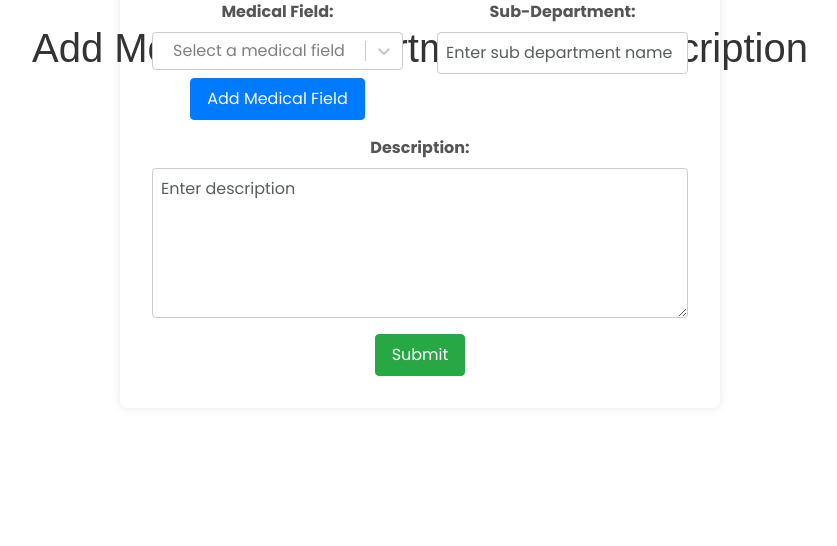
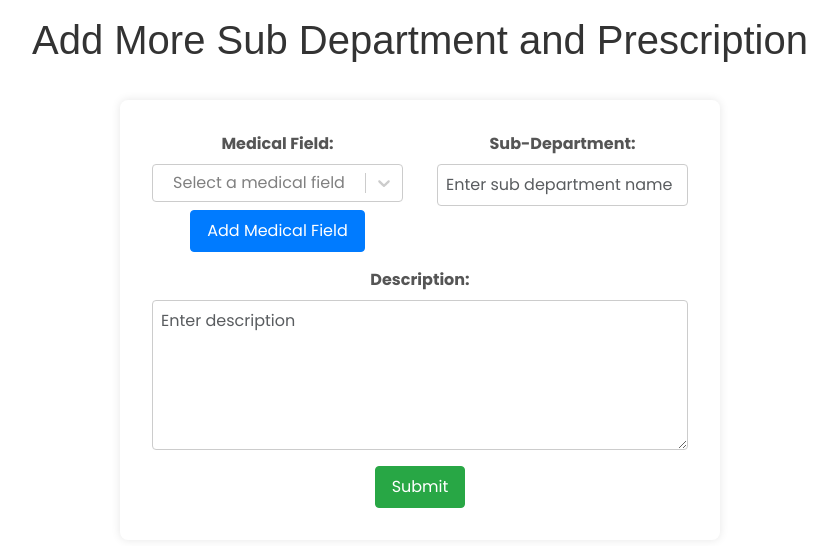
Before and after one commit to abhaysarkar/datasetcollection, a React (Vite) app: page /audio-addpres in a window 1280 px wide. Shown: the top 546 px of the page, without its empty margins (220-1057 px from the left). Built offline with nearby package versions, Linux system fonts and the light colour scheme; no server answers.

Commit message:
Update AudioAddpres.jsx

```diff
--- a/src/components/AudioAddpres.jsx
+++ b/src/components/AudioAddpres.jsx
@@ -1,3 +1,222 @@
+// import React, { useState, useEffect } from 'react';
+// import Select from 'react-select';
+// import axios from 'axios';
+// import Modal from 'react-modal';
+// import ApiService from '../services/ApiService';
+// import './Addpres.css';
+
+// Modal.setAppElement('#root');
+
+// function AudioAddpres() {
+//   const [medicalFields, setMedicalFields] = useState([]);
+//   const [selectedMedicalField, setSelectedMedicalField] = useState(null);
+//   const [name, setName] = useState('');
+//   const [description, setDescription] = useState('');
+//   const [isModalOpen, setIsModalOpen] = useState(false);
+//   const [newMedicalField, setNewMedicalField] = useState('');
+//   const [message, setMessage] = useState('');
+//   const [isConfirmModalOpen, setIsConfirmModalOpen] = useState(false);
+//   const [confirmCallback, setConfirmCallback] = useState(null);
+
+//   useEffect(() => {
+//     fetchMedicalFields();
+//   }, []);
+
+//   const fetchMedicalFields = () => {
+//     ApiService.getAllMedicalFields()
+//       .then(response => {
+//         const options = response.data.map(field => ({ value: field.id, label: field.name }));
+//         setMedicalFields(options);
+//       })
+//       .catch(error => {
+//         console.error('Error fetching medical fields:', error);
+//       });
+//   };
+
+//   const handleMedicalFieldChange = selectedOption => {
+//     setSelectedMedicalField(selectedOption);
+//   };
+
+//   const openConfirmModal = (callback) => {
+//     setConfirmCallback(() => callback);
+//     setIsConfirmModalOpen(true);
+//   };
+
+//   const handleSubmit = async (e) => {
+//     e.preventDefault();
+//     const mediacalFieldId = selectedMedicalField?.value;
+
+//     if (!mediacalFieldId) {
+//       alert('Please select a medical field.');
+//       return;
+//     }
+
+//     const subDept = { name, description };
+
+//     openConfirmModal(async () => {
+//       try {
+//         const response = await axios.post(`https://datacollection-backend-eb040f587829.herokuapp.com/api/medical-fields/${mediacalFieldId}/sub-departments`, subDept, {
+//           headers: {
+//             'Content-Type': 'application/json',
+//           },
+//         });
+
+//         console.log(response.data);
+//       } catch (error) {
+//         console.error('Error:', error);
+//       }
+
+//       setSelectedMedicalField(null);
+//       setName('');
+//       setDescription('');
+//     });
+//   };
+
+//   const handleAddMedicalField = async (e) => {
+//     e.preventDefault();
+
+//     const newField = { name: newMedicalField };
+
+//     try {
+//       const response = await axios.post('https://datacollection-backend-eb040f587829.herokuapp.com/api/medical-fields', newField, {
+//         headers: {
+//           'Content-Type': 'application/json',
+//         },
+//       });
+
+//       console.log(response.data);
+//       setNewMedicalField('');
+//       setMessage(`Medical field "${response.data.name}" is added successfully`);
+//       fetchMedicalFields(); // Refresh the medical fields list
+//     } catch (error) {
+//       console.error('Error adding medical field:', error);
+//     }
+//   };
+
+//   return (
+//     <>
+//       <h1 className="text-center my-4">Add More Sub Department and Prescription</h1>
+//       <div className='container'>
+//         <form className='form' onSubmit={handleSubmit}>
+//           <div className="row mb-3">
+//             <div className="col">
+//               <label htmlFor="medicalField" className="form-label">Medical Field:</label>
+//               <Select
+//                 id="medicalField"
+//                 options={medicalFields}
+//                 onChange={handleMedicalFieldChange}
+//                 value={selectedMedicalField}
+//                 placeholder="Select a medical field"
+//                 required
+//               />
+//               <button type="button" onClick={() => setIsModalOpen(true)} className="btn btn-primary mt-2">
+//                 Add Medical Field
+//               </button>
+//             </div>
+//             <div className="col">
+//               <label htmlFor="subDepartment" className="form-label">Sub-Department:</label>
+//               <input
+//                 type="text"
+//                 value={name}
+//                 onChange={(e) => setName(e.target.value)}
+//                 placeholder="Enter sub department name"
+//                 className="form-control"
+//                 required
+//               />
+//             </div>
+//           </div>
+//           <div className="row mb-3">
+//             <div className="col">
+//               <label htmlFor="description" className="form-label">Description:</label>
+//               <textarea
+//                 id="description"
+//                 name="description"
+//                 className="form-control textarea-large"
+//                 placeholder="Enter description"
+//                 onChange={(e) => setDescription(e.target.value)}
+//                 value={description}
+//                 required
+//                 style={{ height: '150px' }}
+//               />
+//             </div>
+//           </div>
+//           <div className="row">
+//             <div className="col text-center">
+//               <button type="submit" className="btn btn-success">Submit</button>
+//             </div>
+//           </div>
+//         </form>
+//       </div>
+
+//       <Modal
+//         isOpen={isConfirmModalOpen}
+//         onRequestClose={() => setIsConfirmModalOpen(false)}
+//         contentLabel="Confirm Action"
+//         className="modal-dialog"
+//         overlayClassName="modal-backdrop"
+//       >
+//         <div className="modal-content">
+//           {/* <div className="modal-header">
+//             <h5 className="modal-title">Confirm Action</h5>
+//             <button type="button" className="btn-close" onClick={() => setIsConfirmModalOpen(false)}></button>
+//           </div> */}
+//           <div className="modal-body">
+//             <p>Are you sure you want to add this description?</p>
+//           </div>
+//           <div className="modal-footer">
+//             <button type="button" className="btn btn-secondary" onClick={() => setIsConfirmModalOpen(false)}>Cancel</button>
+//             <button type="button" className="btn btn-primary" onClick={() => { confirmCallback(); setIsConfirmModalOpen(false); }}>Confirm</button>
+//           </div>
+//         </div>
+//       </Modal>
+
+//       <Modal
+//         isOpen={isModalOpen}
+//         onRequestClose={() => setIsModalOpen(false)}
+//         contentLabel="Add Medical Field"
+//         className="modal-dialog"
+//         overlayClassName="modal-backdrop"
+//       >
+//         <div className="modal-content">
+//           <div className="modal-header">
+//             <h5 className="modal-title">Add Medical Field</h5>
+//             <button type="button" className="btn-close" onClick={() => setIsModalOpen(false)}></button>
+//           </div>
+//           <div className="modal-body">
+//             <form onSubmit={handleAddMedicalField}>
+//               <div className="mb-3">
+//                 <label htmlFor="newMedicalField" className="form-label">Medical Field Name:</label>
+//                 <input
+//                   type="text"
+//                   id="newMedicalField"
+//                   value={newMedicalField}
+//                   onChange={(e) => setNewMedicalField(e.target.value)}
+//                   placeholder="Enter new medical field name"
+//                   className="form-control"
+//                   required
+//                 />
+//               </div>
+//               <div className="text-center">
+//                 <button type="submit" className="btn btn-primary">Submit</button>
+//                 <p>{message}</p>
+//               </div>
+//             </form>
+//           </div>
+//         </div>
+//       </Modal>
+//     </>
+//   );
+// }
+
+// export default AudioAddpres;
+
+
+
+
+
+
+
+
 import React, { useState, useEffect } from 'react';
 import Select from 'react-select';
 import axios from 'axios';
@@ -94,9 +313,9 @@ function AudioAddpres() {
   };
 
   return (
-    <>
-      <h1 className="text-center my-4">Add More Sub Department and Prescription</h1>
-      <div className='container'>
+    <div className='container-fluid p-3'>
+      <h1 className="text-center">Add More Sub Department and Prescription</h1>
+      <div className='container mt-1'>
         <form className='form' onSubmit={handleSubmit}>
           <div className="row mb-3">
             <div className="col">
@@ -204,7 +423,7 @@ function AudioAddpres() {
           </div>
         </div>
       </Modal>
-    </>
+    </div>
   );
 }
 
```
